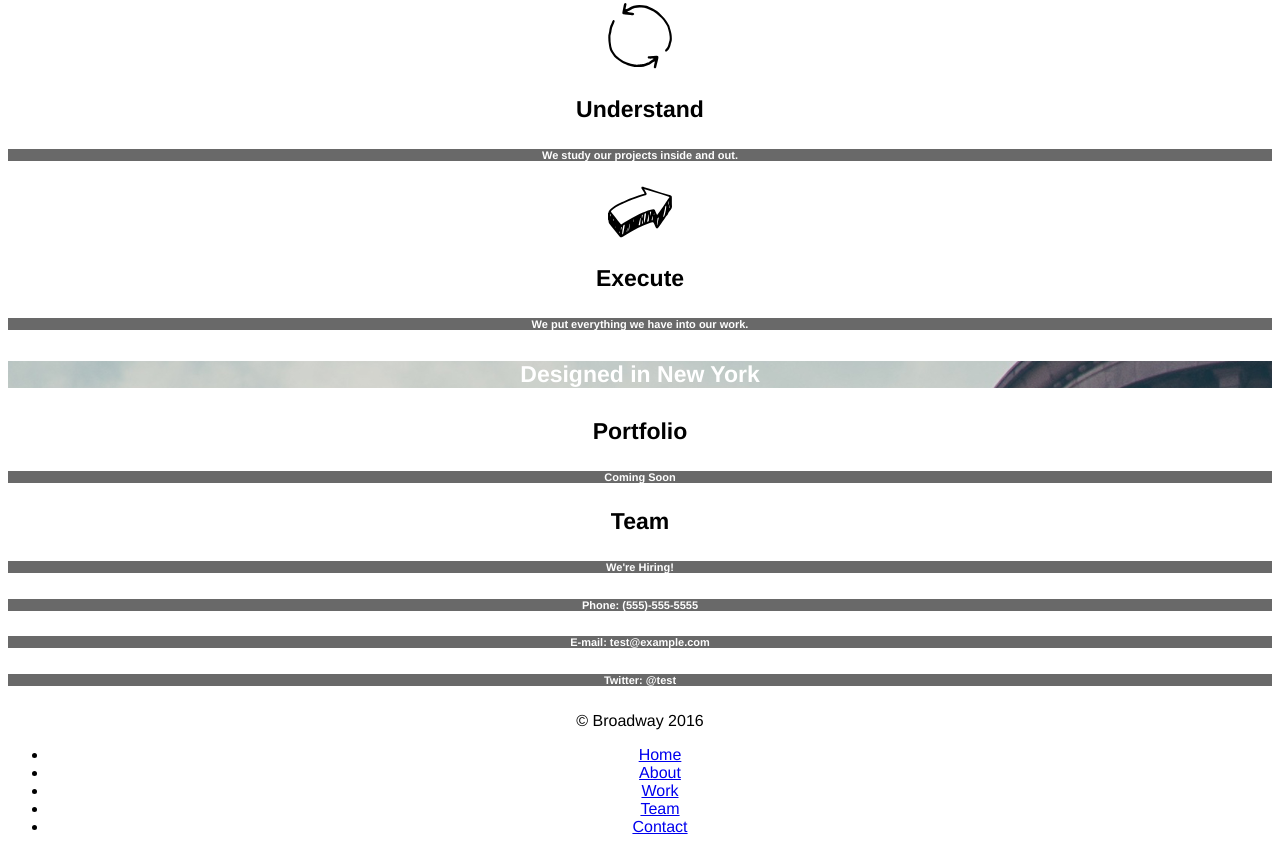
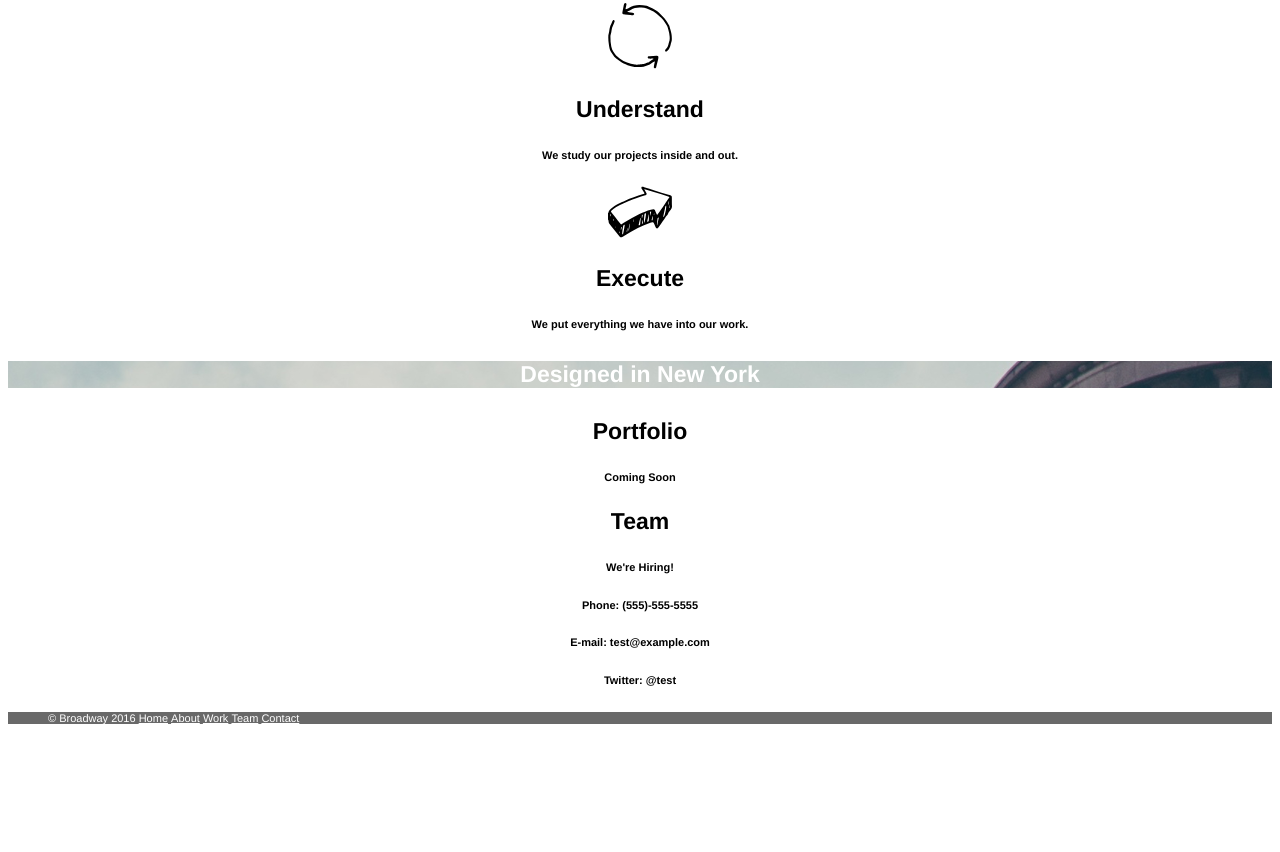
Before and after one commit to KarlGoddard/broadway, a plain HTML site: page index.html in a window 1280 px wide. Shown: the part 503-1355 px from the top of the page. After the commit the page ends 1238 px from the top, so only its background shows below. Drawn offline with Linux system fonts and the light colour scheme.

Commit message:
final edits

```diff
--- a/index.html
+++ b/index.html
@@ -45,8 +45,9 @@
         <h6>Twitter: &#64;test</h6>
       </div>
     <div id="footer">
-      <p>&copy; Broadway 2016</p>
+
       <ul>
+        <li>&copy; Broadway 2016</li>
         <li><a href="#home">Home</a></li>
         <li><a href="#about">About</a></li>
         <li><a href="#work">Work</a></li>
--- a/resources/css/style.css
+++ b/resources/css/style.css
@@ -5,6 +5,14 @@ body {
 
 #home, #stripe {
   background-image: url("../../resources/images/the-flatiron-building.png");
+}
+
+ul {
+  list-style-type: none;
+}
+
+a {
+  color:white;
 }
 
 h1 {
@@ -35,6 +43,16 @@ h5 {
 
 h6 {
   font-size: 11px;
-  color: white;
-  background-color: dimgray;
+  color: black;
 }
+
+#footer {
+    font-size: 11px;
+    color: white;
+    background-color: dimgray;
+    text-align:left;
+}
+
+#footer li {
+  display:inline;
+}
```
